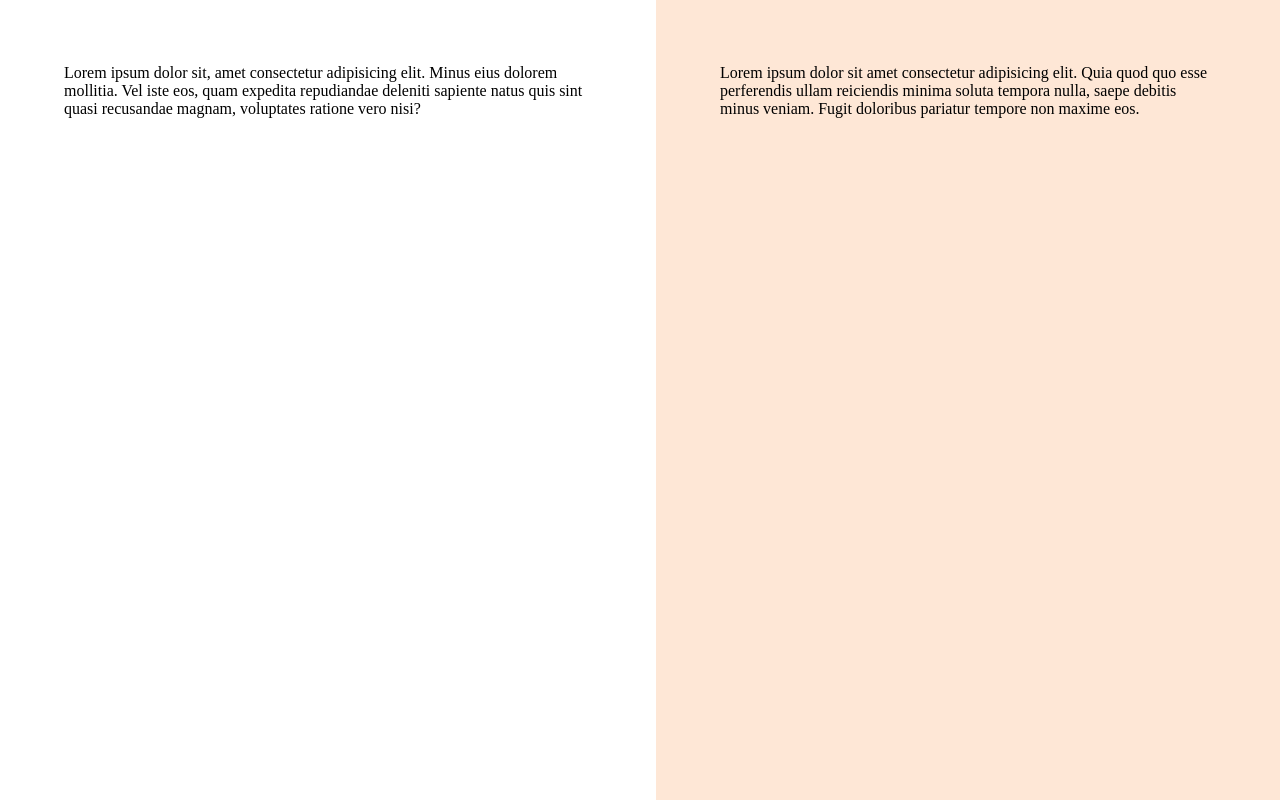
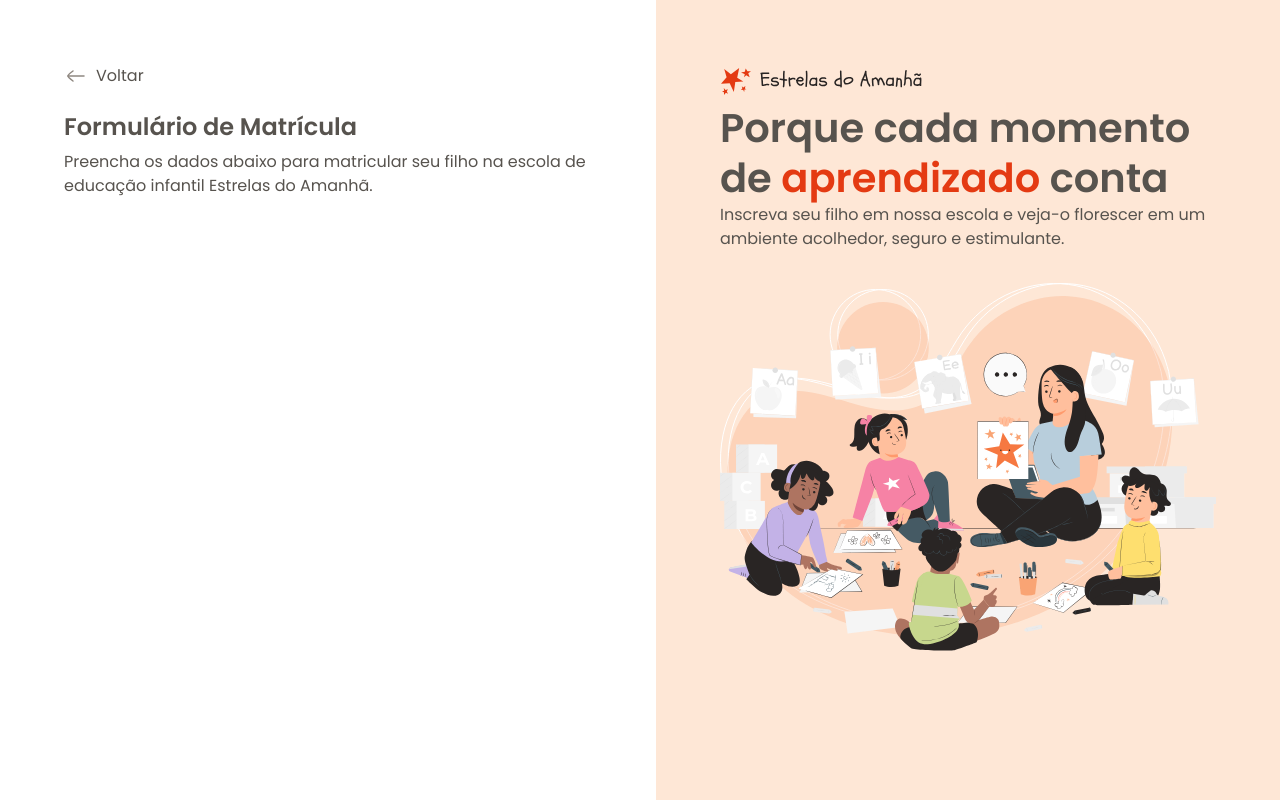
Before and after one commit to geissonv/Forms-matricula, a plain HTML site: page index.html in a window 1280 px wide. Drawn offline with Linux system fonts and the light colour scheme.

Commit message:
conteudo aside e conteúdo inicial do main

```diff
--- a/index.html
+++ b/index.html
@@ -15,11 +15,27 @@
 <body>
   <div id="app">
     <main>
-      <div class="main-container">Lorem ipsum dolor sit, amet consectetur adipisicing elit. Minus eius dolorem mollitia. Vel iste eos, quam expedita repudiandae deleniti sapiente natus quis sint quasi recusandae magnam, voluptates ratione vero nisi?</div>
+      <div class="main-container">
+        <div class="back">
+          <img src="assets/icons/arrow-left-02.svg" alt="">
+          <span>Voltar</span>
+        </div>
+
+        <h1>Formulário de Matrícula</h1>
+        <p>Preencha os dados abaixo para matricular seu filho na escola de educação infantil Estrelas do Amanhã.</p>
     </main>
 
     <aside>
-      <div class="aside-container">Lorem ipsum dolor sit amet consectetur adipisicing elit. Quia quod quo esse perferendis ullam reiciendis minima soluta tempora nulla, saepe debitis minus veniam. Fugit doloribus pariatur tempore non maxime eos.</div>
+      <div class="aside-container">
+        <header>
+          <img src="assets/logo.svg" alt="">
+          <h2>Porque cada momento de <span>aprendizado</span> conta</h2>
+          <p>Inscreva seu filho em nossa escola e veja-o florescer em um ambiente acolhedor, seguro e estimulante.</p>
+        </header>
+
+      <img src="assets/Illustration.svg" alt="">
+    </div>
+
     </aside>
   </div>
 </body>
--- a/style/global.css
+++ b/style/global.css
@@ -24,4 +24,15 @@
 
 body {
   overflow: hidden;
+  font: var(--text);
+  color: var(--text-secondary);
 }
+
+h1, h2 {
+  color: var(--text-primarya);
+}
+
+img {
+  max-width: 100%;
+  height: auto;
+}
--- a/style/layout.css
+++ b/style/layout.css
@@ -15,6 +15,18 @@ main {
     max-width: 33rem;
     margin-left: auto;
   }
+
+  & .back {
+    display: flex;
+    align-items: center;
+    gap: .5rem;
+    margin-bottom: 1.5rem;
+  }
+
+  & h1 {
+    font: 600 1.5rem/1.25 var(--font-family);
+    margin-bottom: .5rem;
+  }
 }
 
 aside {
@@ -23,6 +35,17 @@ aside {
 
   & .aside-container {
     max-width: 31rem;
+
+    & > img {
+      margin-top: 2rem;
+    }
   }
 
+  & h2 {
+    font: 600 2.5rem/1.25 var(--font-family);
+    margin-bottom: .5 rem;
+    & span {
+      color: var(--text-highlight);
+    }
+  }
 }
```
